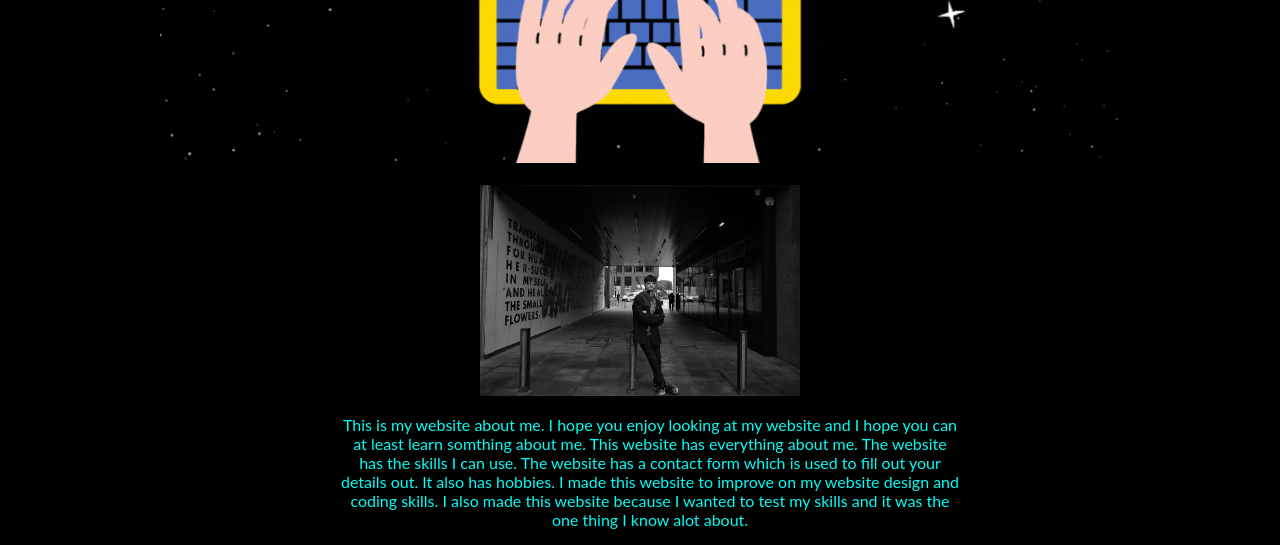
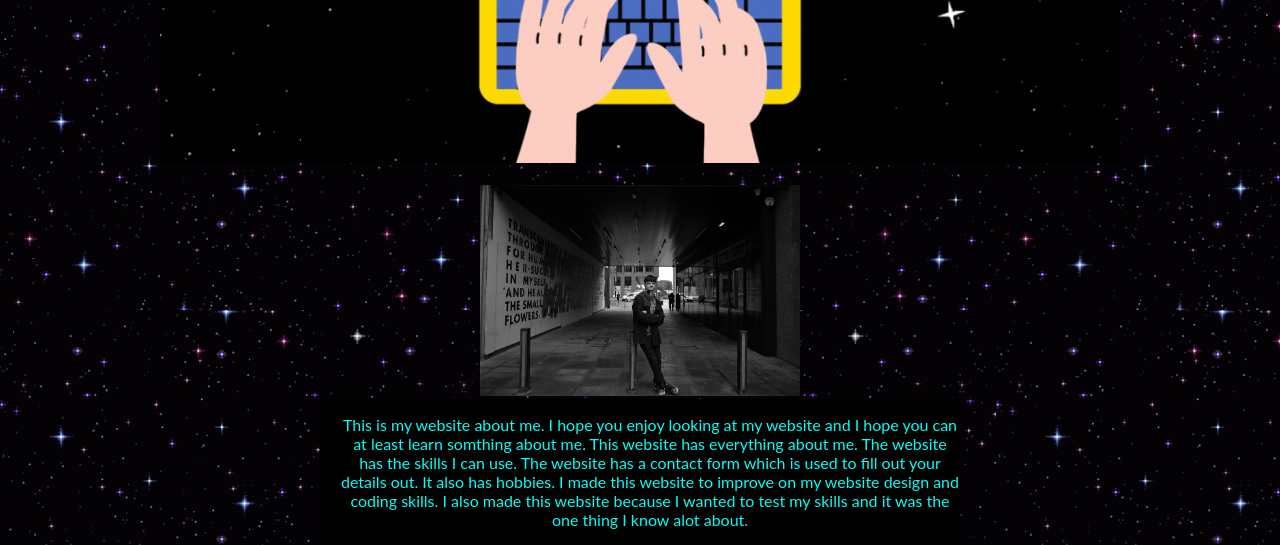
Before and after one commit to DISC-Manchester/Ryan-Hill-Portfolio, a plain HTML site: page index.html in a window 1280 px wide. Shown: the part 635-1180 px from the top of the page. Drawn offline with Linux system fonts and the light colour scheme.

Commit message:
Made changes to the style sheet so the background can appear

```diff
--- a/style/style.CSS
+++ b/style/style.CSS
@@ -1,6 +1,6 @@
 body {
   background-color: black;
-  background-image: url("space.gif");
+  background-image: url("../images/space.gif");
 }
 
 h1 {
```
